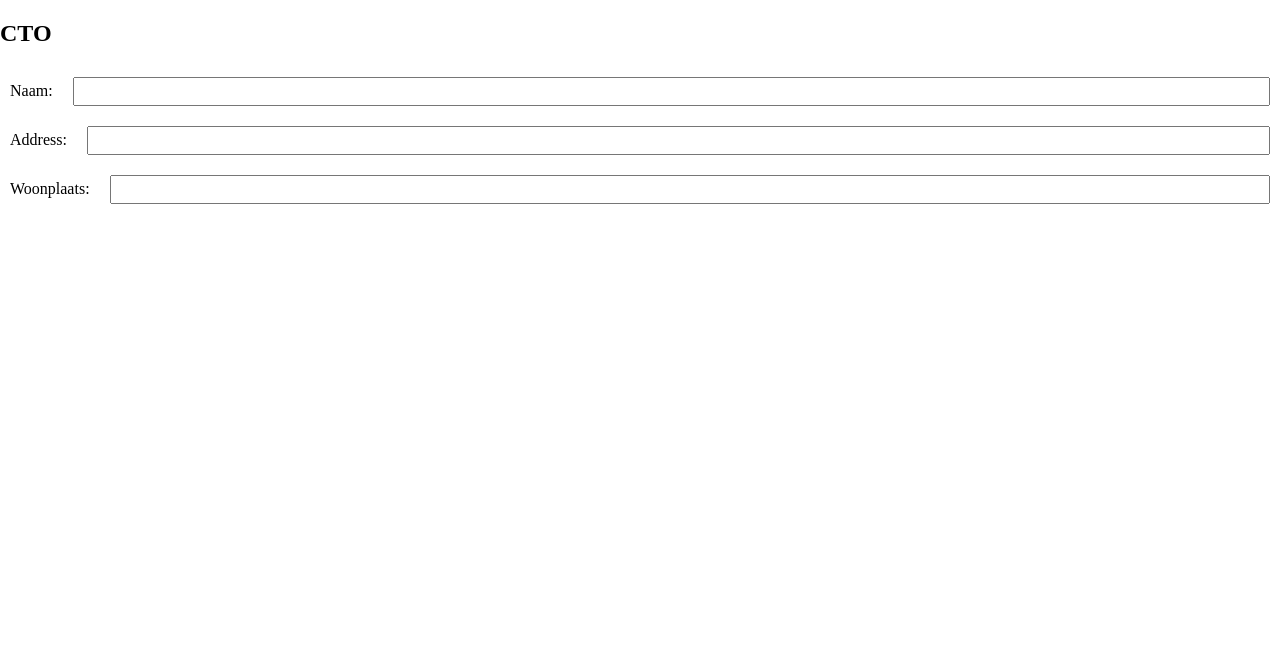
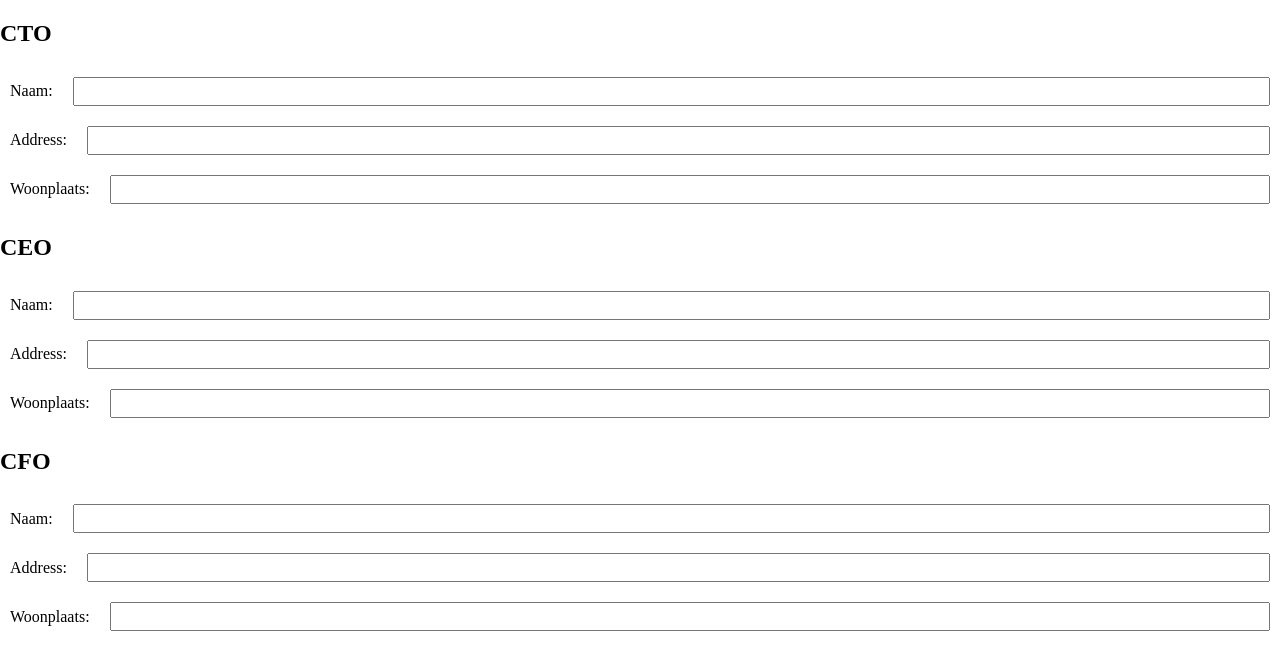
Before and after one commit to StevendeValk-Atos/angular-address-form, an Angular app: page / in a window 1280 px wide. Shown: the top 670 px of the page. Built offline with nearby package versions, Linux system fonts and the light colour scheme.

Commit message:
Added address-input-groups for CTO and CEO and CEO

```diff
--- a/src/app/app.component.html
+++ b/src/app/app.component.html
@@ -1,3 +1,5 @@
 <div>
     <app-address-input-group>CTO</app-address-input-group>
+    <app-address-input-group>CEO</app-address-input-group>
+    <app-address-input-group>CFO</app-address-input-group>
 </div>
```
